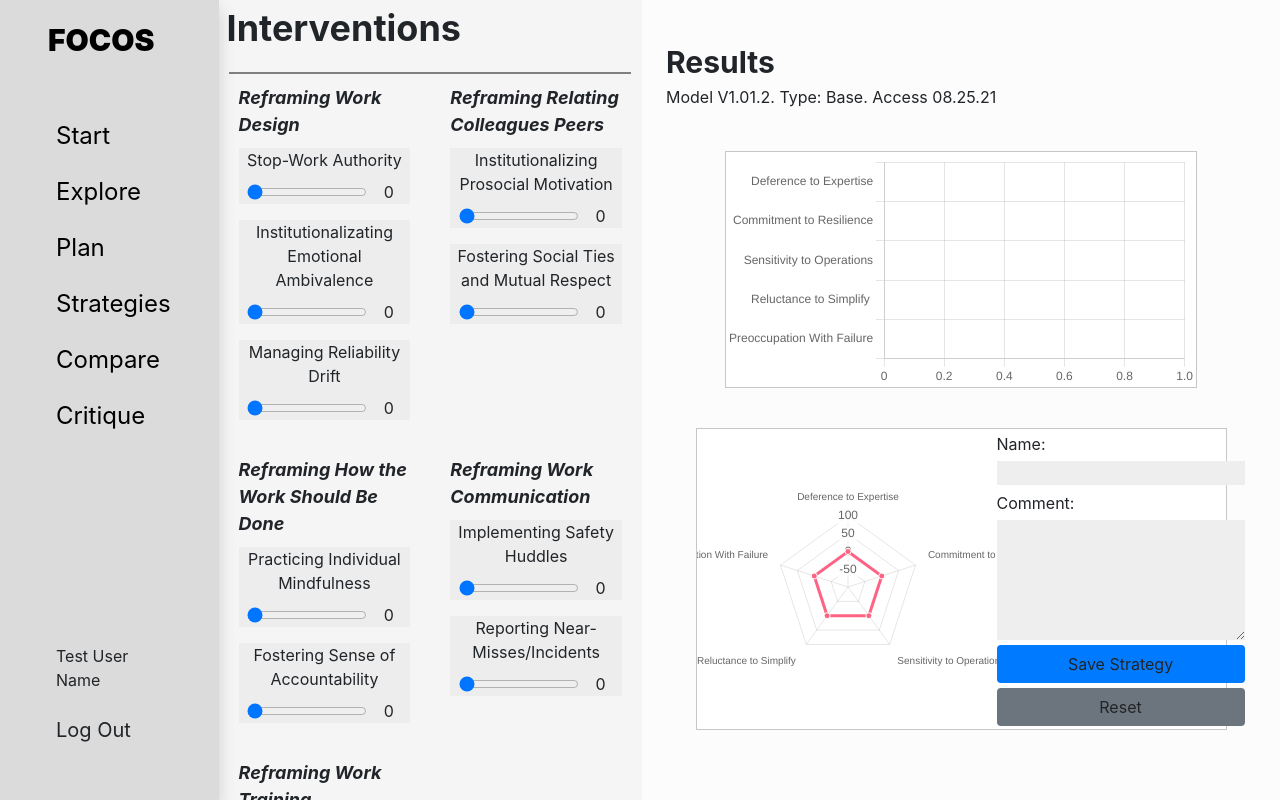
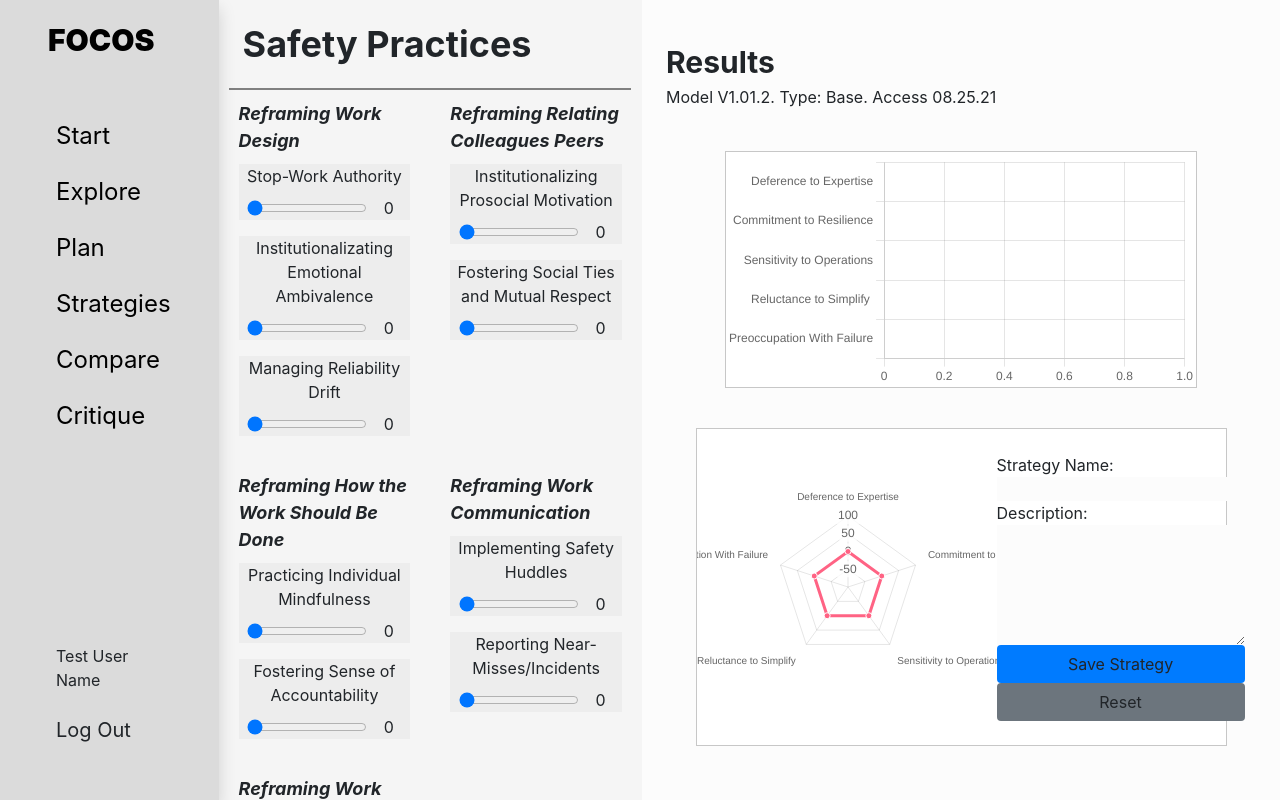
Before and after one commit to PortNLP/FOCOS, a Flask app: page / in a window 1280 px wide. Run offline with Flask 2, Linux system fonts and the light colour scheme; some libraries are stand-ins or nearby versions.

Commit message:
small style changes and text update

```diff
--- a/static/style.css
+++ b/static/style.css
@@ -22,6 +22,8 @@
     grid-template-areas:
     ". .";
 }
+
+
 
 .elementsMainArea {
     display: grid;
@@ -83,7 +85,7 @@
 
 .boxInput{
     border-style:solid;
-    background-color: #eee;
+    background-color: rgb(252, 252, 252);
 }
 
 
--- a/templates/planning.html
+++ b/templates/planning.html
@@ -23,7 +23,7 @@
 
 <div class="flex flex-no-wrap">
 	<!-- Sidebar starts -->
-	<div class="navbar absolute min-h-screen w-58 sm:relative shadow md:h-full flex-col justify-between flex">
+	<div class="navbar absolute min-h-screen w-65 sm:relative shadow md:h-full flex-col justify-between flex">
 		<div class="px-8 h-full flex flex-col flex-grow">
 			<div class="h-16 text-black w-full flex items-center font-black text-3xl">
 				FOCOS
@@ -94,7 +94,7 @@
 		<grid class="container min-h-screen mx-auto py-0 md:w-12/12 px-0">
 			<div class="elementsMainArea max-h-screen">
 				<div class="sec-name flex-sm-column">
-					<h2 class="text-4xl font-weight-bold ml-2 pt-2">Interventions</h2>
+					<h2 class="text-4xl font-weight-bold ml-4 pt-4">Safety Practices</h2>
 					<hr class="divider">
 				</div>
 
@@ -241,14 +241,12 @@
 								<canvas id="radarChart"></canvas>
 							</div>
 
-							<div class="d-flex justify-content-around">
-									<div class="d-flex flex-column justify-content-around">
-										Name: <input type="text" name="Name" class="boxInput">
-										Comment: <textarea rows="5" cols="5" name="Comment" spellcheck="false" class="boxInput"></textarea>
-										<input type="submit" class="btn bg-primary" value="Save Strategy" name="Save">
-										<input type="reset" class="btn bg-secondary" value="Reset" name="Reset">
-									</div>
-								</div>
+							<div class="d-flex flex-column justify-content-around pt-6 pb-6">
+								Strategy Name: <input type="text" name="Name" class="boxInput">
+								Description: <textarea rows="5" cols="5" name="Description" spellcheck="true" class="boxInput"></textarea>
+								<input type="submit" class="btn bg-primary" value="Save Strategy" name="Save">
+								<input type="reset" class="btn bg-secondary" value="Reset" name="Reset">
+							</div>
 						</div>
 					</div>
 
```
